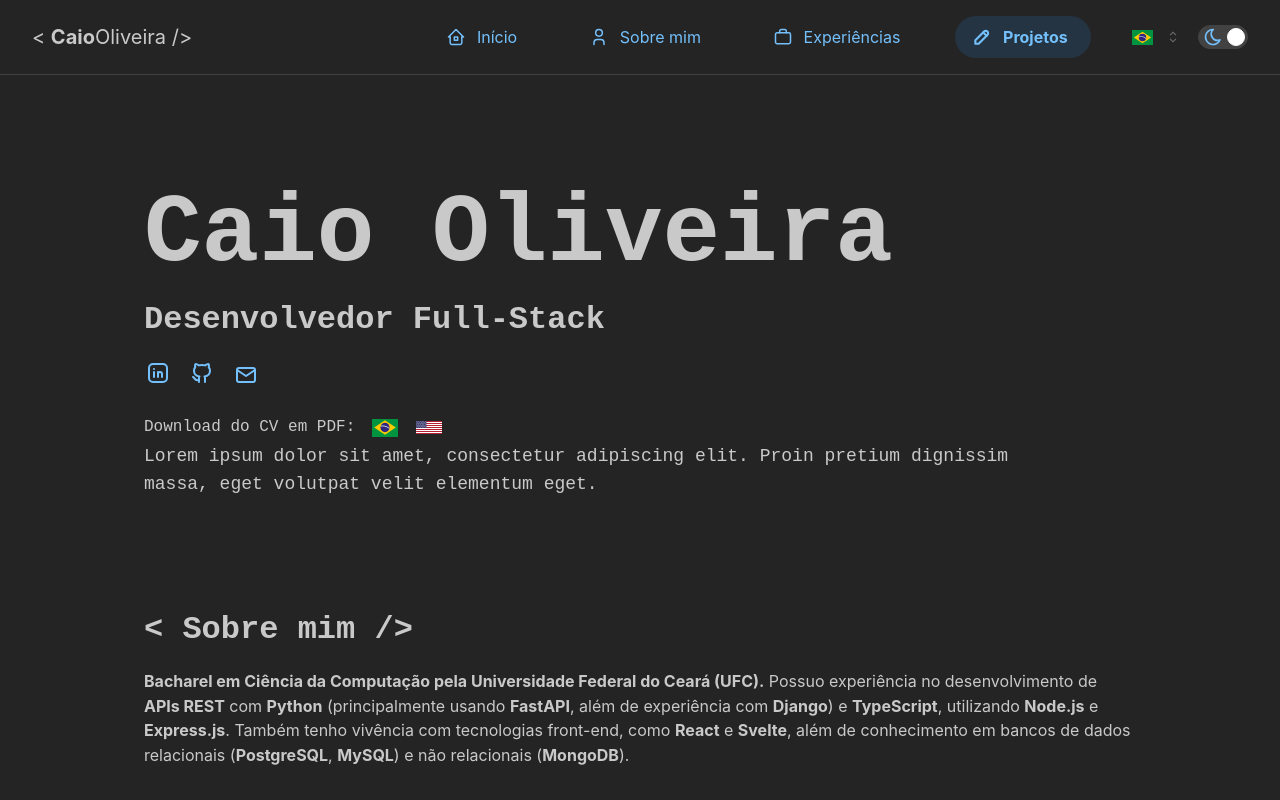
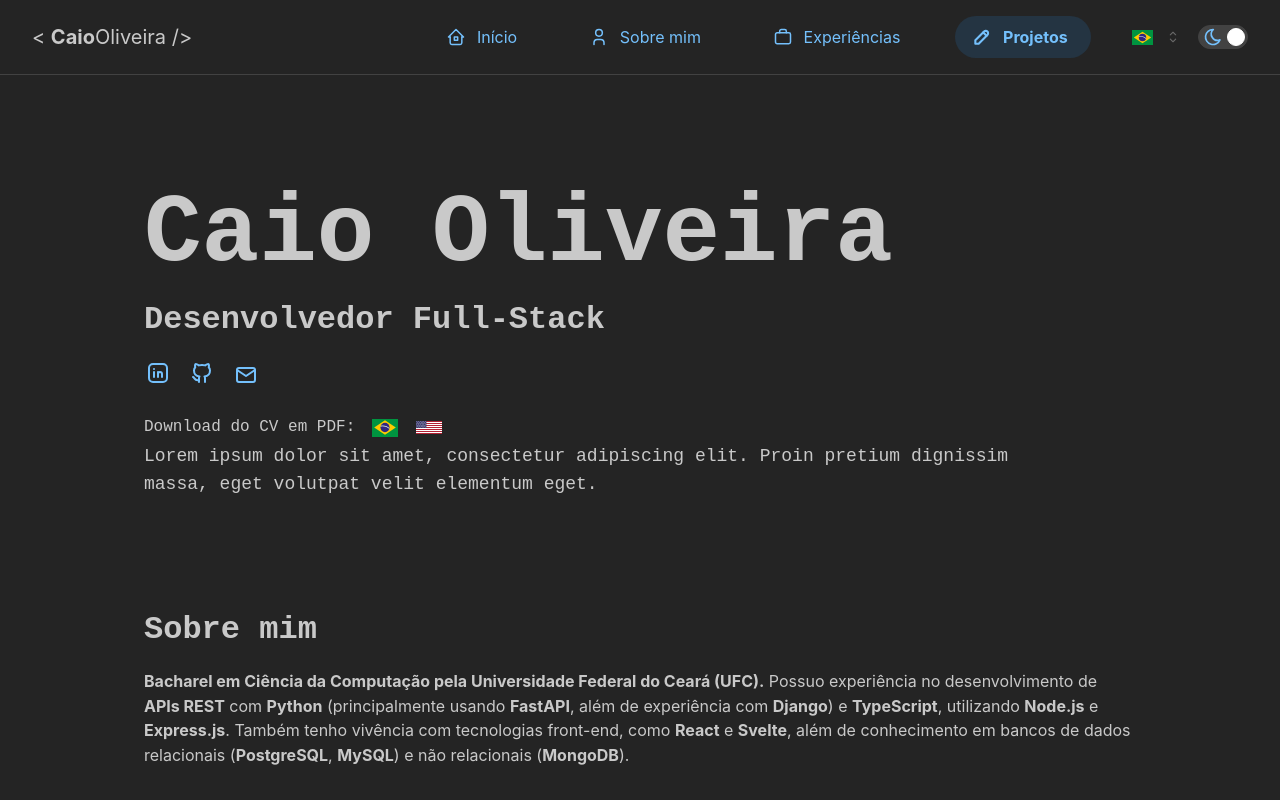
Before and after one commit to caiofov/caiofov.github.io, a React (Create React App) app: page / in a window 1280 px wide. Shown: the top 800 px of the page. Built offline with nearby package versions, Linux system fonts and the light colour scheme.

Commit message:
feat: sections as link

```diff
--- a/src/components/sections/Section.tsx
+++ b/src/components/sections/Section.tsx
@@ -1,4 +1,4 @@
-import { Group, Title } from "@mantine/core";
+import { Anchor, Group, Title } from "@mantine/core";
 import React from "react";
 
 export const Section: React.FC<{
@@ -8,12 +8,15 @@ export const Section: React.FC<{
 }> = ({ text, children, id }) => {
   return (
     <section>
-      <Group id={id} mb="5%">
-        <Title order={3} style={{ fontSize: "2rem", fontFamily: "monospace" }}>
-          {"< "}
-          {text}
-          {" />"}
-        </Title>
+      <Group id={id} mb="xl">
+        <Anchor href={"#" + id} underline="never" c="inherit">
+          <Title
+            order={3}
+            style={{ fontSize: "2rem", fontFamily: "monospace" }}
+          >
+            {text}
+          </Title>
+        </Anchor>
         {children}
       </Group>
     </section>
```
